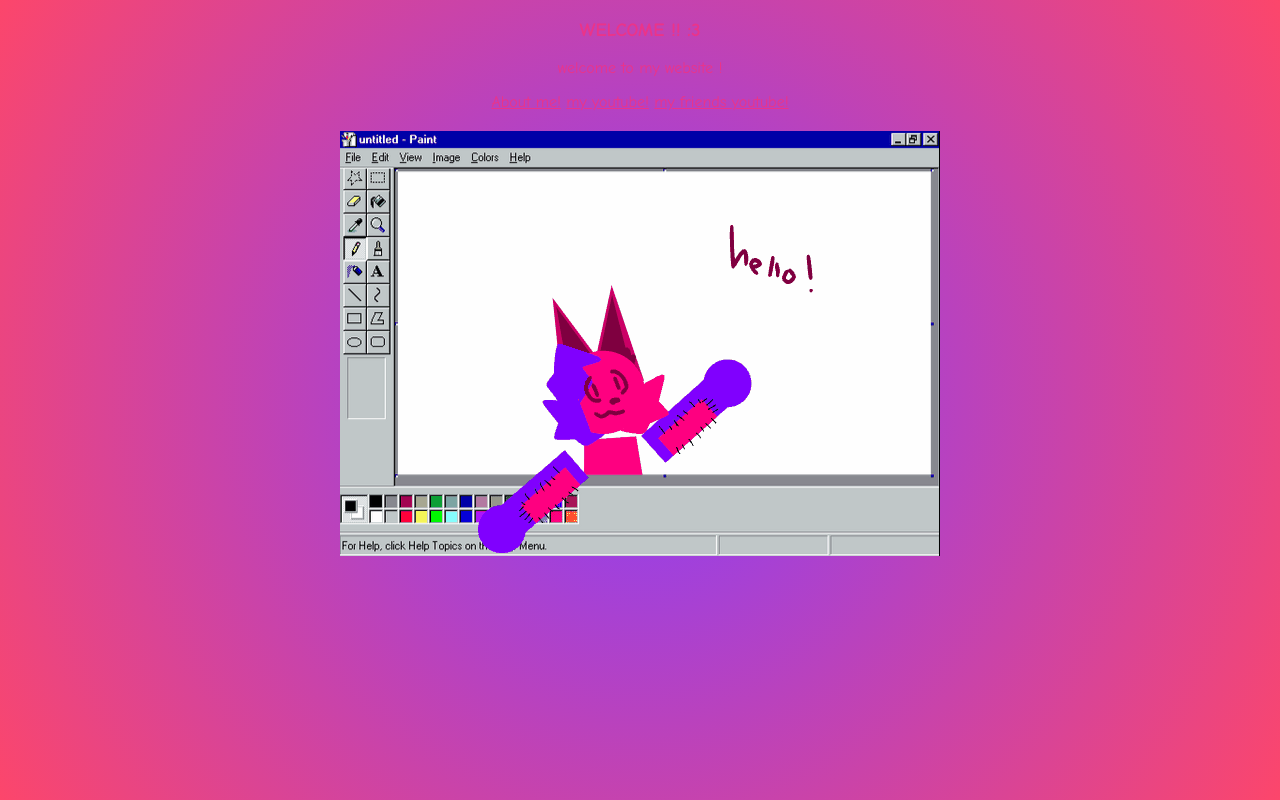
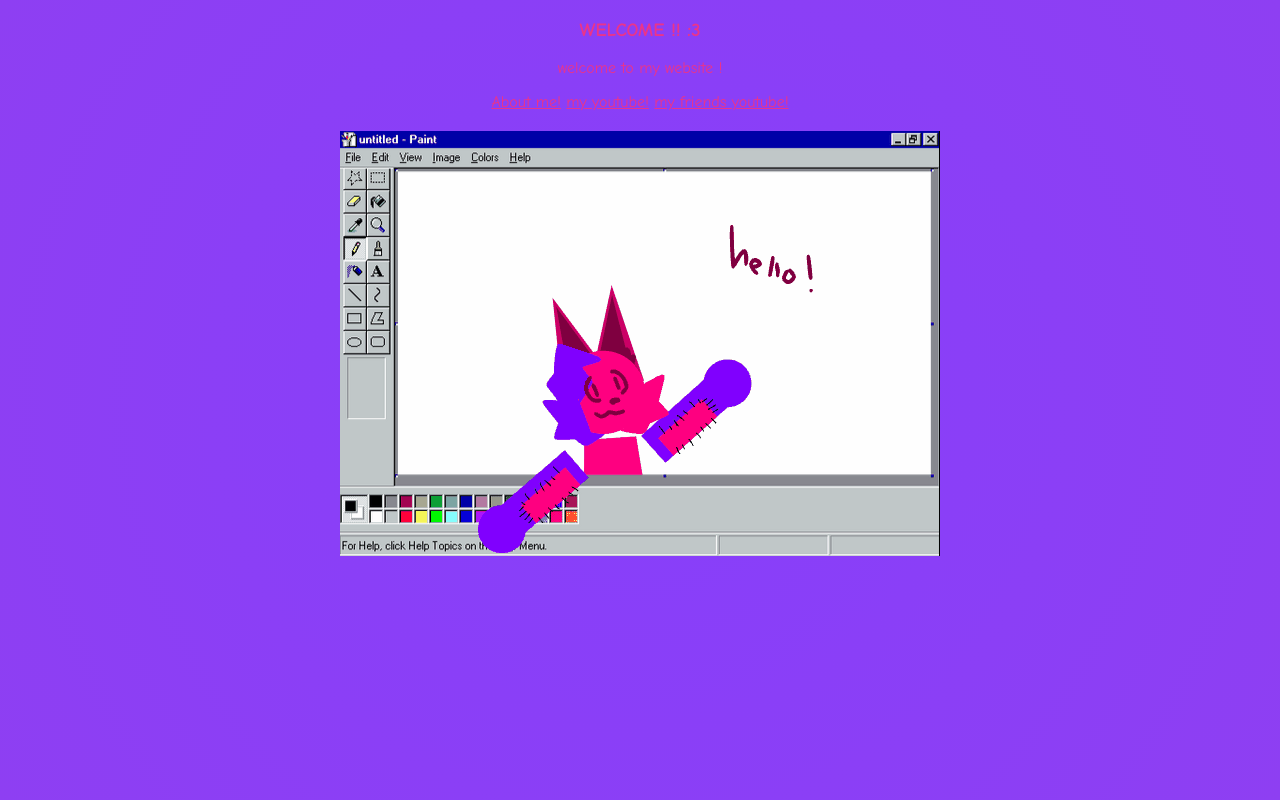
Before and after one commit to n3onz-rbg/N3OONZ, a plain HTML site: page index.html in a window 1280 px wide. Drawn offline with Linux system fonts and the light colour scheme.

Commit message:
Update background gradient in styles.css

```diff
--- a/styles.css
+++ b/styles.css
@@ -1,5 +1,5 @@
 /* styles.css */
 body {
-  background: #873ffb;
-  background: radial-gradient(circle, rgba(135, 63, 251, 1) 0%, rgba(252, 70, 107, 1) 100%);
+ background: #873ffb;
+ background: radial-gradient(circle, rgba(135, 63, 251, 1) 0%, rgba(142, 63, 242, 1) 100%, rgba(252, 70, 107, 1) 50%);
 }
```
